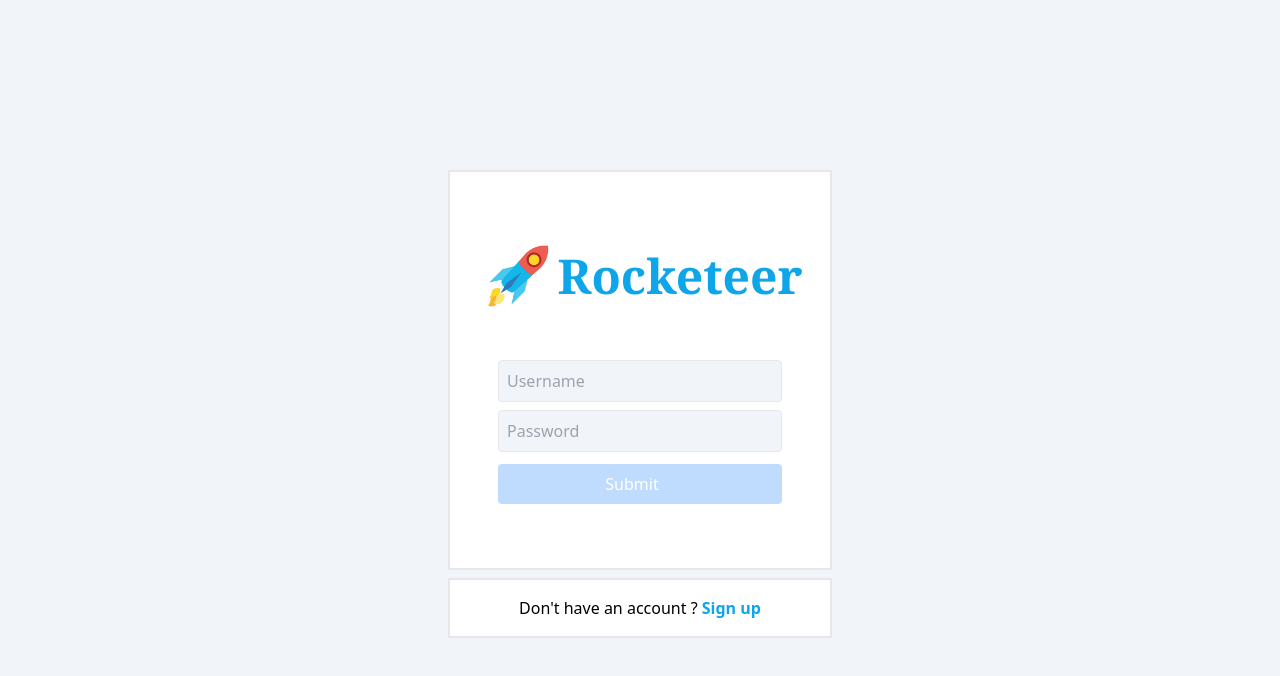
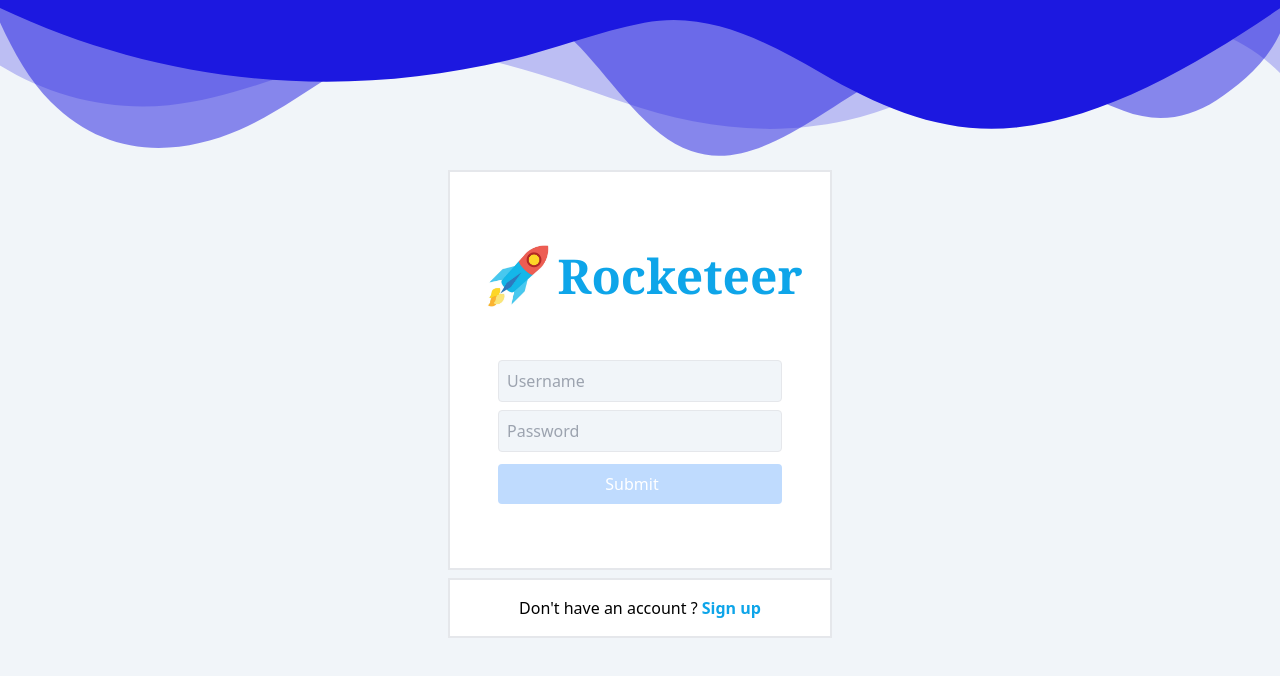
Before and after one commit to francisboulianne/Rocketeer, a Next.js app in the folder frontend/: page / in a window 1280 px wide. Shown: the top 676 px of the page. Built offline with nearby package versions, Linux system fonts and the light colour scheme.

Commit message:
add some styling

```diff
--- a/frontend/src/components/HomePage.tsx
+++ b/frontend/src/components/HomePage.tsx
@@ -3,7 +3,7 @@
 
 export const HomePage = () => {
   return (
-    <div className="md:bg-slate-100 h-screen w-screen flex justify-center text-center md:items-center">
+    <div className="md:bg-slate-100 h-screen w-screen flex justify-center text-center md:items-center relative">
       <LoginMenu />
     </div>
   );
--- a/frontend/src/components/profile/ProfilePage.tsx
+++ b/frontend/src/components/profile/ProfilePage.tsx
@@ -20,7 +20,7 @@
 
       <MenuItem variant="sm">
         <Link href="/" passHref={true}>
-          <button className="text-white w-20 rounded py-2 mt-2 bg-blue-400" onClick={logOut}>
+          <button className="text-white w-20 rounded bg-blue-400" onClick={logOut}>
             Log out
           </button>
         </Link>
--- /dev/null
+++ b/frontend/src/components/shared/Wave.tsx
@@ -0,0 +1,30 @@
+import React from "react";
+
+export const Wave = () => {
+  return (
+    <div className="absolute top-0 left-0 w-full overflow-hidden leading-none">
+      <svg
+        className="relative block w-[calc(100%_+_1.3px)] h-[170px]"
+        data-name="Layer 1"
+        xmlns="http://www.w3.org/2000/svg"
+        viewBox="0 0 1200 120"
+        preserveAspectRatio="none"
+      >
+        <path
+          d="M0,0V46.29c47.79,22.2,103.59,32.17,158,28,70.36-5.37,136.33-33.31,206.8-37.5C438.64,32.43,512.34,53.67,583,72.05c69.27,18,138.3,24.88,209.4,13.08,36.15-6,69.85-17.84,104.45-29.34C989.49,25,1113-14.29,1200,52.47V0Z"
+          opacity=".25"
+          className="fill-[#1c18e0]"
+        ></path>
+        <path
+          d="M0,0V15.81C13,36.92,27.64,56.86,47.69,72.05,99.41,111.27,165,111,224.58,91.58c31.15-10.15,60.09-26.07,89.67-39.8,40.92-19,84.73-46,130.83-49.67,36.26-2.85,70.9,9.42,98.6,31.56,31.77,25.39,62.32,62,103.63,73,40.44,10.79,81.35-6.69,119.13-24.28s75.16-39,116.92-43.05c59.73-5.85,113.28,22.88,168.9,38.84,30.2,8.66,59,6.17,87.09-7.5,22.43-10.89,48-26.93,60.65-49.24V0Z"
+          opacity=".5"
+          className="fill-[#1c18e0]"
+        ></path>
+        <path
+          d="M0,0V5.63C149.93,59,314.09,71.32,475.83,42.57c43-7.64,84.23-20.12,127.61-26.46,59-8.63,112.48,12.24,165.56,35.4C827.93,77.22,886,95.24,951.2,90c86.53-7,172.46-45.71,248.8-84.81V0Z"
+          className="fill-[#1c18e0]"
+        ></path>
+      </svg>
+    </div>
+  );
+};
--- a/frontend/src/pages/index.tsx
+++ b/frontend/src/pages/index.tsx
@@ -1,6 +1,7 @@
 import type { NextPage } from "next";
 import Head from "next/head";
 import { HomePage } from "../components/HomePage";
+import { Wave } from "../components/shared/Wave";
 
 const Home: NextPage = () => {
   return (
@@ -9,6 +10,7 @@
         <title>Rocketeer</title>
       </Head>
       <HomePage />
+      <Wave />
     </>
   );
 };
--- a/frontend/src/pages/profile.tsx
+++ b/frontend/src/pages/profile.tsx
@@ -1,6 +1,7 @@
 import type { NextPage } from "next";
 import Head from "next/head";
 import { ProfilePage } from "../components/profile/ProfilePage";
+import { Wave } from "../components/shared/Wave";
 
 const Profile: NextPage = () => {
   return (
@@ -11,6 +12,7 @@
       <div className="md:bg-slate-100 h-screen w-screen flex justify-center text-center md:items-center">
         <ProfilePage />
       </div>
+      <Wave />
     </>
   );
 };
--- a/frontend/src/pages/signup.tsx
+++ b/frontend/src/pages/signup.tsx
@@ -1,5 +1,6 @@
 import type { NextPage } from "next";
 import Head from "next/head";
+import { Wave } from "../components/shared/Wave";
 import { SignUpMenu } from "../components/signup/SignUpMenu";
 
 const Signup: NextPage = () => {
@@ -11,6 +12,7 @@
       <div className="md:bg-slate-100 h-screen w-screen flex justify-center text-center md:items-center">
         <SignUpMenu />
       </div>
+      <Wave />
     </>
   );
 };
```
